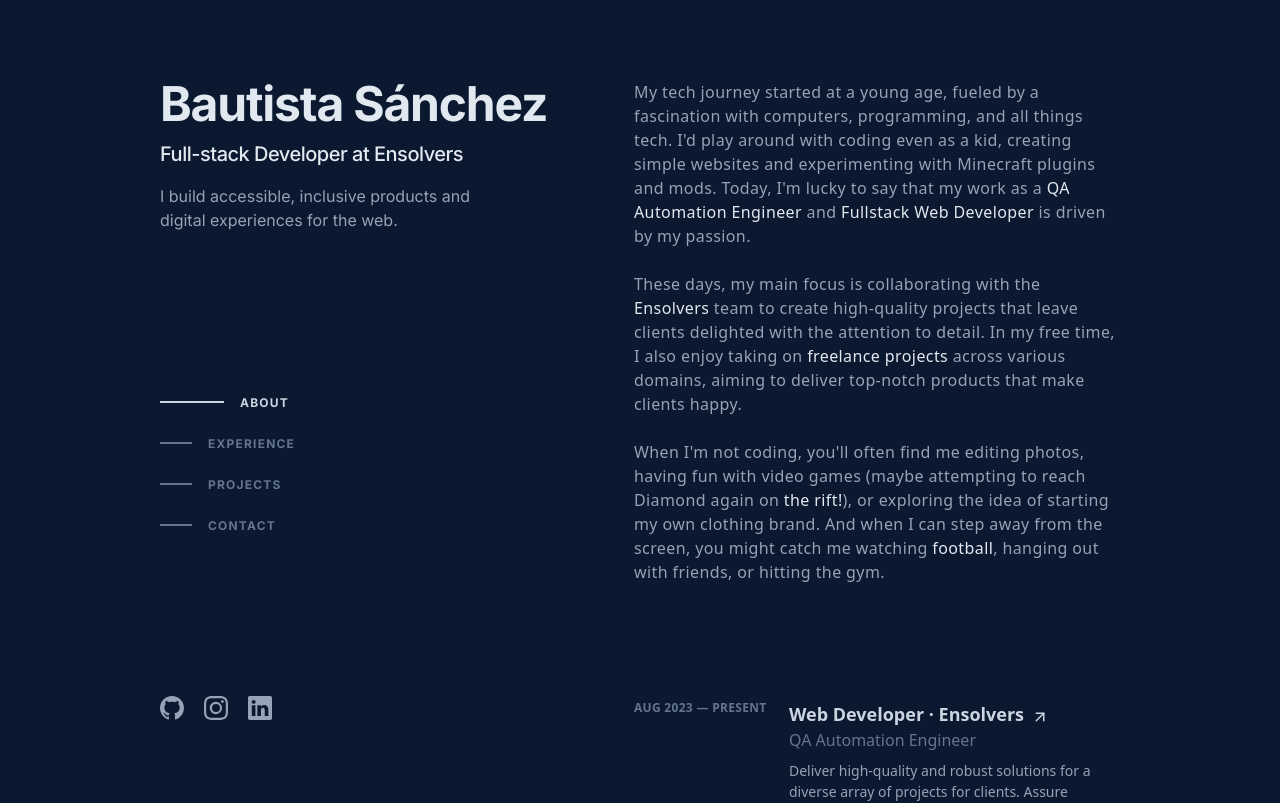
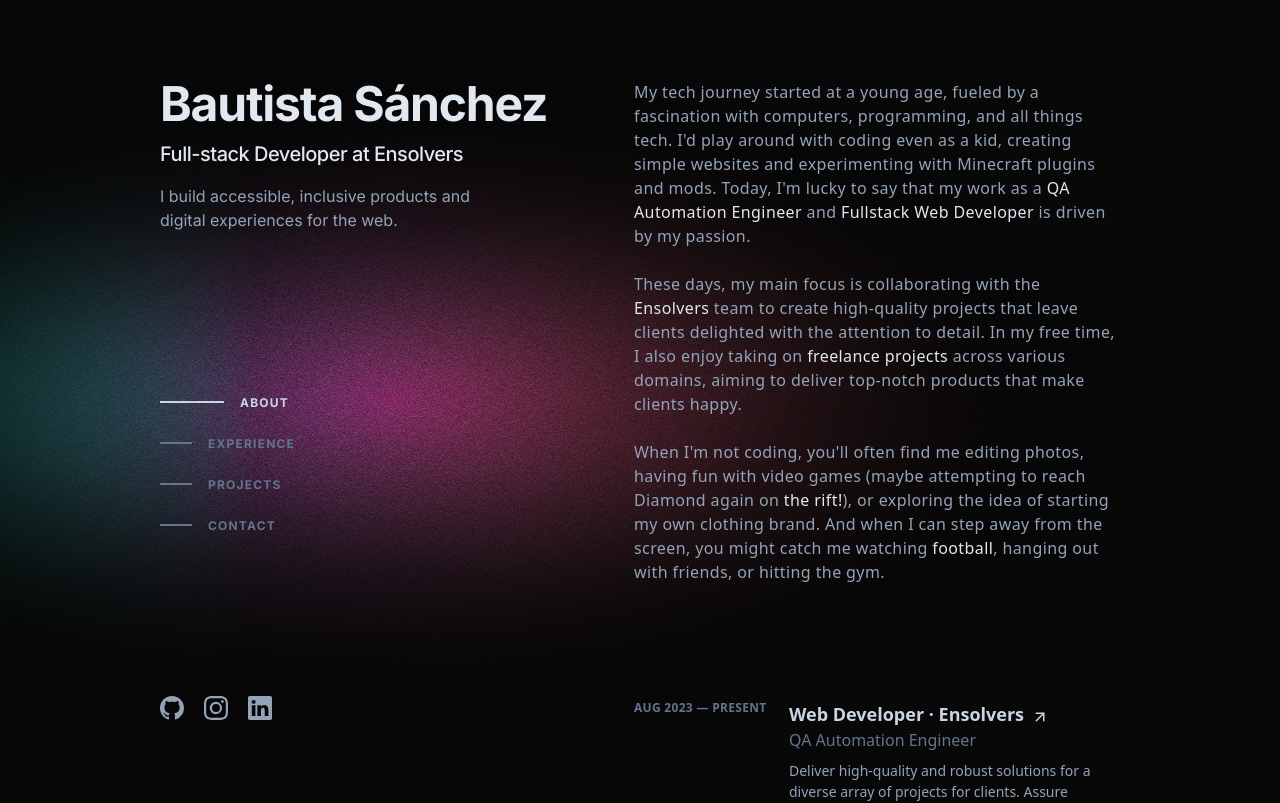
Before and after one commit to bautt-s/portfolio-v2, a Next.js app: page / in a window 1280 px wide. Shown: the top 803 px of the page. Built offline with nearby package versions, Linux system fonts and the light colour scheme.

Commit message:
background change

```diff
--- a/src/components/experience.tsx
+++ b/src/components/experience.tsx
@@ -41,8 +41,8 @@
                 {experiences.map((e, index) =>
                     <Link href={e.mainLink} key={index} passHref legacyBehavior>
                         <div className='flex flex-col lg:flex-row link gap-x-[15px] cursor-pointer transition-all px-6 py-4
-                        lg:hover:bg-slate-800/50 lg:hover:shadow-[inset_0_1px_0_0_rgba(148,163,184,0.1)] group duration-150
-                        lg:hover:drop-shadow-lg rounded-lg'>
+                        lg:hover:bg-slate-500/10 lg:hover:shadow-[inset_0_1px_0_0_rgba(148,163,184,0.1)] group duration-150
+                        lg:hover:drop-shadow-lg rounded-lg lg:hover:backdrop-blur-[1px]'>
                             <div className='font-bold text-xs tracking-wide text-slate-500 min-w-[140px] mb-2 lg:mb-0' key={index}>
                                 {e.date}
                             </div>
--- a/src/components/projects.tsx
+++ b/src/components/projects.tsx
@@ -41,8 +41,8 @@
                 {allProjects.map((p, index) =>
                     <Link href={p.mainLink} key={index} passHref legacyBehavior>
                         <div className="flex flex-col-reverse lg:flex-row items-start group cursor-pointer gap-x-[20px]
-                        lg:hover:bg-slate-800/50 lg:hover:shadow-[inset_0_1px_0_0_rgba(148,163,184,0.1)] group px-6 py-4
-                        lg:hover:drop-shadow-lg rounded-lg link transition-all duration-150">
+                        lg:hover:bg-slate-500/10 lg:hover:shadow-[inset_0_1px_0_0_rgba(148,163,184,0.1)] group px-6 py-4
+                        lg:hover:drop-shadow-lg rounded-lg link transition-all duration-150 lg:hover:backdrop-blur-[1px]">
                             <img alt={p.title} src={p.image} width={180} height={32} loading="lazy" style={{ 'color': 'transparent' }}
                             className="rounded border-2 border-slate-200/10 transition
                             group-hover:border-slate-200/30 mt-6 lg:mt-0" />
--- a/src/components/sidebar.tsx
+++ b/src/components/sidebar.tsx
@@ -28,7 +28,7 @@
 
             <ul className='hidden lg:flex flex-col gap-y-[25px]'>
                 <li className="before:border-t before:border-solid before:border-slate-500 before:content-'' before:transition-all before:duration-300
-                    before:inline-block before:w-8 before:mb-1 font-bold uppercase tracking-widest text-slate-500 before:mr-4 hover:before:border-slate-300
+                    before:inline-block before:w-8 before:mb-1 font-bold uppercase tracking-widest text-slate-400 before:mr-4 hover:before:border-slate-300
                     before:border-[1px] text-xs hover:before:w-16 hover:text-slate-300 transition-all duration-300 cursor-pointer w-fit"
                     ref={liRefs[0]} onClick={() => scrollToSection('about')}>
                     About
--- a/src/pages/_document.tsx
+++ b/src/pages/_document.tsx
@@ -4,6 +4,8 @@
     return (
         <Html lang="en">
             <Head>
+                <link rel="icon" href="/favicon/favicon.ico" sizes="any" />
+                <link rel="apple-touch-icon" href="/favicon/apple-touch-icon" />
                 <title>Bautista Sánchez</title>
             </Head>
             <body>
--- a/src/pages/index.tsx
+++ b/src/pages/index.tsx
@@ -58,6 +58,11 @@
 
     return (
         <main className={`flex flex-col lg:flex-row ${inter.variable}`}>
+            <svg className='absolute'>
+                <filter id='f'>
+                    <feTurbulence type='fractalNoise' baseFrequency='7.5' />
+                </filter>
+            </svg>
             <Sidebar liRefs={liRefs} />
             <MainInfo divRefs={divRefs} />
         </main>
--- a/src/styles/globals.css
+++ b/src/styles/globals.css
@@ -7,8 +7,28 @@
 }
 
 body {
-    background-color: var(--bg-color);
+    background: #080808
 }
+
+body::before, body::after {
+    position: fixed;
+    inset: 0;
+    z-index: -1;
+    --grad: radial-gradient(at 30%, red, rgba(255, 0, 0, .2) 50%, transparent 70%);
+    --mask: var(--grad), var(--grad), var(--grad);
+    -webkit-mask: var(--mask);
+    -webkit-mask-composite: source-in;
+    mask: var(--mask);
+    mask-composite: intersect;
+    content: '';
+}
+body::before {
+    filter: url(#f);
+}
+body::after {
+    background: linear-gradient(90deg, rgba(0, 255, 255, 0.852), rgba(128, 0, 128, 0.551) 20%, rgb(236, 19, 4));
+}
+
 
 .activeStyle {
     color: rgb(203, 213, 225)
```
Also changed, not shown: .eslintrc.json, public/favicon/apple-touch-icon.png (added), 1 other file (tests, documents, lock files or other folders).
